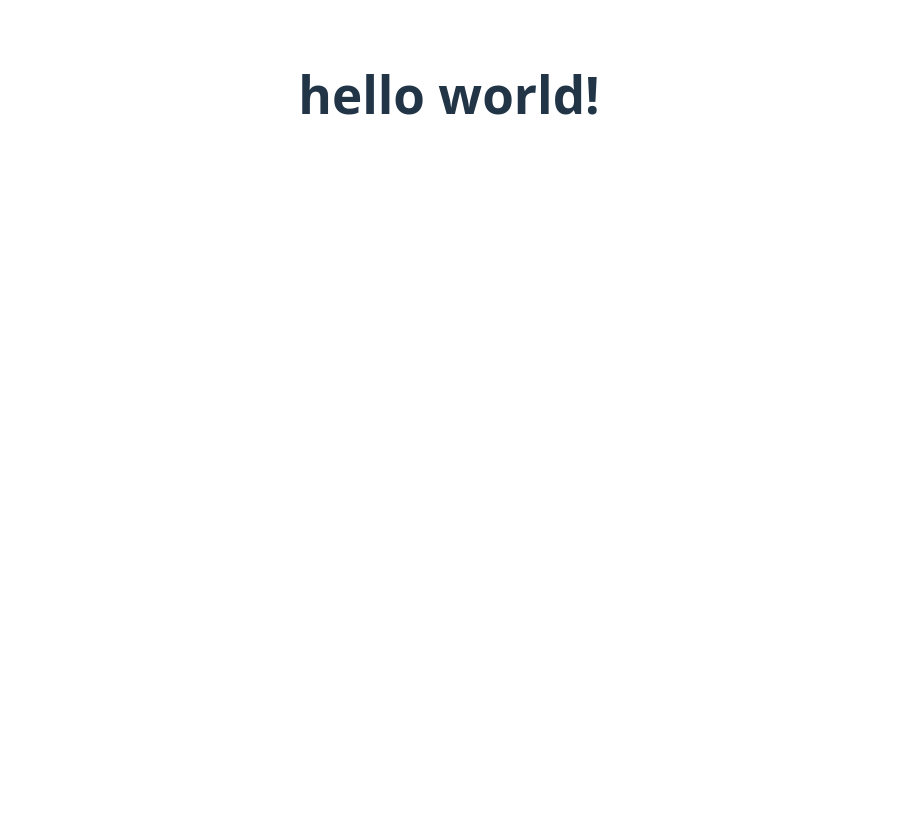
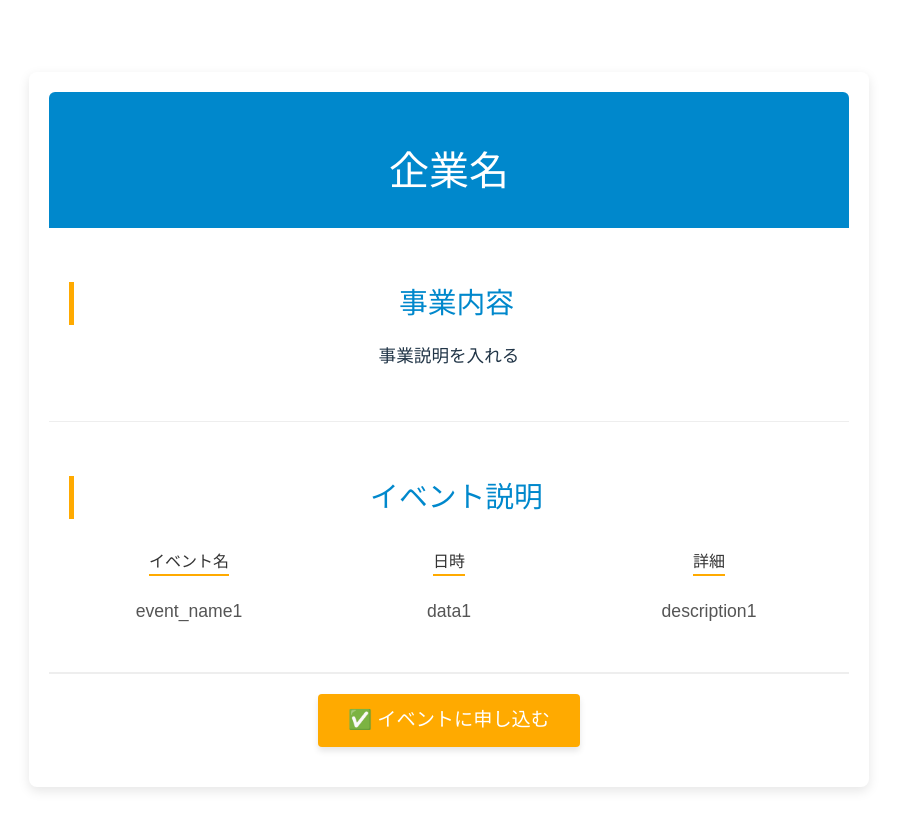
Before and after one commit to Semi-koron/sinro-teiji-kun, a React (Vite) app: page /company/1 in a window 1280 px wide. Shown: the top 830 px of the page, without its empty margins (191-1088 px from the left). Before the commit the page ends 800 px from the top, so only its background shows below. Built offline with nearby package versions, Linux system fonts and the light colour scheme.

Commit message:
企業ページ

```diff
--- a/src/components/ui/CompanyIntro/eventdata.ts
+++ b/src/components/ui/CompanyIntro/eventdata.ts
@@ -2,19 +2,19 @@ import { type Event } from "./eventtype.ts";
 
 export const eventdate: Event[] = [
 {
-  id: "unknown",
-  created_at: "unknown",
-  event_name: "unknown",
-  data: "unknown",
-  company_id: "unknown",
-  description: "unknown",
+  id: "id1",
+  created_at: "created_at1",
+  event_name: "event_name1",
+  data: "data1",
+  company_id: "company_id1",
+  description: "description1",
 },
 {
-  id: "unknown2",
-  created_at: "unknown2",
-  event_name: "unknown2",
-  data: "unknown2",
-  company_id: "unknown2",
-  description: "unknown2",
+  id: "id2",
+  created_at: "created_at2",
+  event_name: "event_name2",
+  data: "data2",
+  company_id: "company_id2",
+  description: "description2",
 },
 ];
--- a/src/components/ui/CompanyIntro/index.module.css
+++ b/src/components/ui/CompanyIntro/index.module.css
@@ -90,3 +90,20 @@
     text-decoration: none;
     font-weight: bold;
 }
+
+.applicationButton {
+    display: inline-block;
+    padding: 12px 30px;
+    background-color: #ffaa00; /* アクセントカラー */
+    color: white !important; /* !important を付けて、フッターの a タグのスタイルを上書き */
+    text-decoration: none;
+    font-size: 1.2em;
+    font-weight: bold;
+    border-radius: 4px;
+    transition: background-color 0.2s;
+    box-shadow: 0 4px 6px rgba(0, 0, 0, 0.1);
+}
+
+.applicationButton:hover {
+    background-color: #ff8800; /* ホバー時の色 */
+}
--- a/src/components/ui/CompanyIntro/index.tsx
+++ b/src/components/ui/CompanyIntro/index.tsx
@@ -1,11 +1,10 @@
 // src/pages/CompanyIntro.tsx
 import styles from "./index.module.css";
-import { type Event } from "./eventdata.ts";
+import { eventdate } from "./eventdata.ts";
 
 // 企業情報のダミーデータ
 const companyData = {
-  name: "株式会社マイナビ",
-  slogan: "未来は、きみのもの。",
+  name: "企業名",
   business: [
     "人材情報サービス（求人、転職、新卒、アルバイトなど）",
     "進学情報サービス（マイナビ進学）",
@@ -20,10 +19,52 @@ const companyData = {
 
 
 
-export default function CompanyIntro() {
+export default function Home() {
 
   return (
-    <h1>hello world!</h1>
-    //<p>{Event[0].id}</p>
-  );
+<div className={styles.container}>
+      {/* 1. ヘッダーセクション */}
+      <header className={styles.header}>
+        <h1 className={styles.companyName}>{companyData.name}</h1>
+      </header>
+
+      {/* 2. 事業内容セクション */}
+      <section className={styles.section}>
+        <h2>事業内容</h2>
+        <p className={styles.leadText}>
+          事業説明を入れる
+        </p>
+      </section>
+
+      {/* 3. 募集要項セクション */}
+
+
+      <section className={styles.section}>
+        <h2>イベント説明</h2>
+        <div className={styles.detailGrid}>
+          <div>
+            <p className={styles.detailLabel}>イベント名</p>
+            <p className={styles.detailValue}>{eventdate[0].event_name}</p>
+          </div>
+          <div>
+            <p className={styles.detailLabel}>日時</p>
+            <p className={styles.detailValue}>{eventdate[0].data}</p>
+          </div>
+          <div>
+            <p className={styles.detailLabel}>詳細</p>
+            <p className={styles.detailValue}>{eventdate[0].description}</p>
+          </div>
+        </div>
+      </section>
+
+      {/* 4. フッター */}
+      <footer className={styles.footer}>
+        <a
+        className={styles.applicationButton}
+        >
+          ✅ イベントに申し込む
+          </a>
+          </footer>
+          </div>
+          );
 }
```
